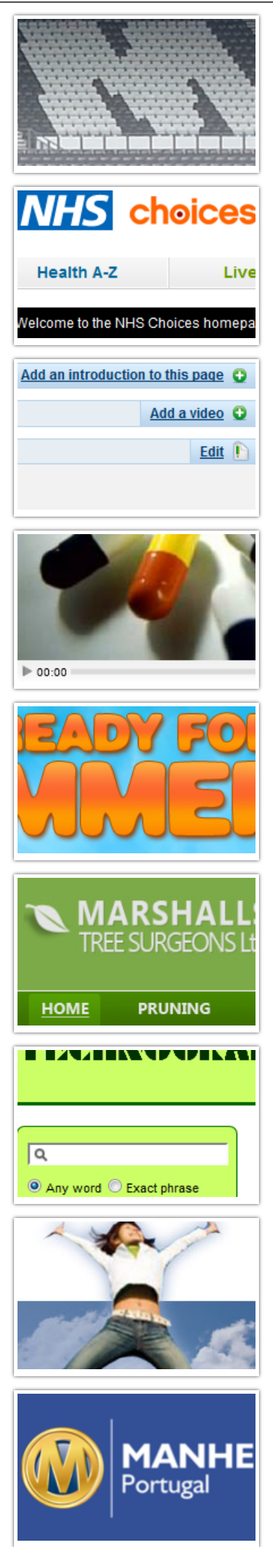
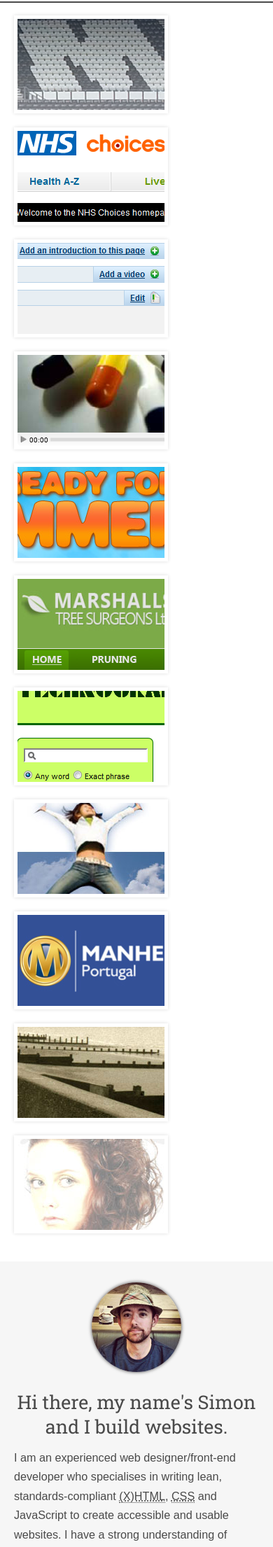
Before and after one commit to simonhudson/heyhudson.com, a PHP site: page / in a window 390 px wide. Shown: the part 122-2332 px from the top of the page at 70% size. Run offline with PHP 8.4, Linux system fonts and the light colour scheme.

Commit message:
Teaser fade UI

```diff
--- a/css/partials/_layout.scss
+++ b/css/partials/_layout.scss
@@ -88,8 +88,7 @@ footer {
 	clear:both;
 }
 .band {
-	@include boxShadow(0, 0, 5px, $bodyTextColor);
-	background:#eee;
+	background:#f6f6f6;
 	float:left;
 	padding:40px 0;
 	width:100%;
@@ -108,33 +107,49 @@ footer {
 
 /* Item teaser UI */
 .item-teaser {
+	@include boxShadow(0, 0, 5px, #ddd);
+	border:5px solid #fff;
+	height:$itemTeaserHeight;
 	margin-bottom:20px;
 	position:relative;
+	width:$itemTeaserWidth;
+	h2,
+	a,
+	.item-teaser-title {
+		height:($itemTeaserHeight - ($itemTeaserBorderWidth * 2));
+		width:($itemTeaserWidth - ($itemTeaserBorderWidth * 2));
+	}
+	h2 {
+		padding-bottom:0;
+	}
+	.item-teaser-title {
+		@include animate(opacity, .3s);
+		background:#535353;
+		background:-moz-radial-gradient(center, ellipse cover,  #535353 0%, #000000 100%);
+		background:-webkit-gradient(radial, center center, 0px, center center, 100%, color-stop(0%,#535353), color-stop(100%,#000000));
+		background:-webkit-radial-gradient(center, ellipse cover,  #535353 0%,#000000 100%);
+		background:-o-radial-gradient(center, ellipse cover,  #535353 0%,#000000 100%);
+		background:-ms-radial-gradient(center, ellipse cover,  #535353 0%,#000000 100%);
+		background:radial-gradient(ellipse at center,  #535353 0%,#000000 100%);
+		font-size:.6em;
+		left:0;
+		opacity:0;
+		position:absolute;
+		top:0;
+	}
 	a {
-		@include animate(box-shadow, .3s);
-		@include boxShadow(0, 0, 5px, $bodyTextColor);
-		border:5px solid #fff;
-		height:$itemTeaserHeight;
-		width:$itemTeaserWidth;
+		color:#fff;
+		position:relative;
 		&:hover,
 		&:focus {
 			.item-teaser-title {
 				opacity:1;
 			}
-			img {
-				margin-top:$itemTeaserBorderWidth;
-			}
 		}
 	}
-	.front,
-	.back {
-		background:#fff;
-		height:$itemTeaserHeight;
-		padding-top:5px;
-		width:$itemTeaserWidth;
-	}
 }
-.item-teaser-title {
+
+/*
 	@include animate(opacity, .3s);
 	background:#535353;
 	background:-moz-radial-gradient(center, ellipse cover,  #535353 0%, #000000 100%);
@@ -152,4 +167,4 @@ footer {
 	top:$itemTeaserBorderWidth;
 	vertical-align:middle;
 	width:($itemTeaserWidth - ($itemTeaserBorderWidth * 2));
-}
+*/
--- a/css/partials/_media-queries.scss
+++ b/css/partials/_media-queries.scss
@@ -179,12 +179,4 @@ Media queries
 			display:block;
 		}
 	}
-
-	/* Item teaser */
-	.item-teaser,
-	.item-teaser a,
-	.item-teaser img {
-		height:auto;
-		width:100%;
-	}
 }
--- a/css/partials/_mixins.scss
+++ b/css/partials/_mixins.scss
@@ -38,3 +38,9 @@
   background-repeat:no-repeat;
   display:inline-block;
 }
+@mixin vertGradient($colorTop, $colorBottom) {
+  filter:progid:DXImageTransform.Microsoft.gradient(startColorstr='#{$colorTop}', endColorstr='#{$colorBottom}');
+  background:-webkit-gradient(linear, left top, left bottom, from(#{$colorTop}), to(#{$colorBottom}));
+  background:-moz-linear-gradient(top, #{$colorTop}, #{$colorBottom});
+  background:#{$colorTop};
+}
--- a/css/partials/_navigation.scss
+++ b/css/partials/_navigation.scss
@@ -9,18 +9,6 @@ a {
 	&:hover,
 	&:focus {
 		border-bottom:1px solid $accentPrimary100;
-	}
-}
-.item-teaser.js-on h2 a {
-	color:#fff;
-	display:table-cell;
-	font-weight:normal;
-	padding:15px;
-	text-align:center;
-	text-decoration:none;
-	vertical-align:middle;
-	&:focus {
-		text-decoration:underline;
 	}
 }
 .item-meta a {
--- a/css/partials/_reset.scss
+++ b/css/partials/_reset.scss
@@ -35,6 +35,9 @@ Reset
   padding: 0; }
 
 html {
+  -moz-box-sizing:border-box;
+  -webkit-box-sizing:border-box;
+  box-sizing:border-box;
   font-size: 62.5%; }
 
 body {
--- a/css/styles.css
+++ b/css/styles.css
@@ -35,6 +35,9 @@ Reset
   padding: 0; }
 
 html {
+  -moz-box-sizing: border-box;
+  -webkit-box-sizing: border-box;
+  box-sizing: border-box;
   font-size: 62.5%; }
 
 body {
@@ -208,8 +211,7 @@ footer {
   clear: both; }
 
 .band {
-  box-shadow: 0 0 5px #4a4a4a;
-  background: #eee;
+  background: #f6f6f6;
   float: left;
   padding: 40px 0;
   width: 100%; }
@@ -225,29 +227,20 @@ footer {
 
 /* Item teaser UI */
 .item-teaser {
-  margin-bottom: 20px;
-  position: relative; }
-  .item-teaser a {
-    -moz-transition: box-shadow 0.3s linear;
-    -o-transition: box-shadow 0.3s linear;
-    -webkit-transition: box-shadow 0.3s linear;
-    transition: box-shadow 0.3s linear;
-    box-shadow: 0 0 5px #4a4a4a;
+  box-shadow: 0 0 5px #dddddd;
   border: 5px solid #fff;
   height: 140px;
+  margin-bottom: 20px;
+  position: relative;
   width: 220px; }
-    .item-teaser a:hover .item-teaser-title, .item-teaser a:focus .item-teaser-title {
-      opacity: 1; }
-    .item-teaser a:hover img, .item-teaser a:focus img {
-      margin-top: 5px; }
-  .item-teaser .front,
-  .item-teaser .back {
-    background: #fff;
-    height: 140px;
-    padding-top: 5px;
-    width: 220px; }
-
-.item-teaser-title {
+  .item-teaser h2,
+  .item-teaser a,
+  .item-teaser .item-teaser-title {
+    height: 130px;
+    width: 210px; }
+  .item-teaser h2 {
+    padding-bottom: 0; }
+  .item-teaser .item-teaser-title {
     -moz-transition: opacity 0.3s linear;
     -o-transition: opacity 0.3s linear;
     -webkit-transition: opacity 0.3s linear;
@@ -259,16 +252,36 @@ footer {
     background: -o-radial-gradient(center, ellipse cover, #535353 0%, black 100%);
     background: -ms-radial-gradient(center, ellipse cover, #535353 0%, black 100%);
     background: radial-gradient(ellipse at center, #535353 0%, black 100%);
-  font-size: 1em;
-  height: 130px;
-  left: 5px;
+    font-size: .6em;
+    left: 0;
     opacity: 0;
-  padding: 10px;
     position: absolute;
-  top: 5px;
-  vertical-align: middle;
-  width: 210px; }
+    top: 0; }
+  .item-teaser a {
+    color: #fff;
+    position: relative; }
+    .item-teaser a:hover .item-teaser-title, .item-teaser a:focus .item-teaser-title {
+      opacity: 1; }
 
+/*
+	@include animate(opacity, .3s);
+	background:#535353;
+	background:-moz-radial-gradient(center, ellipse cover,  #535353 0%, #000000 100%);
+	background:-webkit-gradient(radial, center center, 0px, center center, 100%, color-stop(0%,#535353), color-stop(100%,#000000));
+	background:-webkit-radial-gradient(center, ellipse cover,  #535353 0%,#000000 100%);
+	background:-o-radial-gradient(center, ellipse cover,  #535353 0%,#000000 100%);
+	background:-ms-radial-gradient(center, ellipse cover,  #535353 0%,#000000 100%);
+	background:radial-gradient(ellipse at center,  #535353 0%,#000000 100%);
+	font-size:1em;
+	height:($itemTeaserHeight - ($itemTeaserBorderWidth * 2));
+	left:$itemTeaserBorderWidth;
+	opacity:0;
+	padding:10px;
+	position:absolute;
+	top:$itemTeaserBorderWidth;
+	vertical-align:middle;
+	width:($itemTeaserWidth - ($itemTeaserBorderWidth * 2));
+*/
 /*
 Typography
 ---------------*/
@@ -383,17 +396,6 @@ a {
   text-decoration: none; }
   a:hover, a:focus {
     border-bottom: 1px solid #ff9000; }
-
-.item-teaser.js-on h2 a {
-  color: #fff;
-  display: table-cell;
-  font-weight: normal;
-  padding: 15px;
-  text-align: center;
-  text-decoration: none;
-  vertical-align: middle; }
-  .item-teaser.js-on h2 a:focus {
-    text-decoration: underline; }
 
 .item-meta a {
   font-weight: bold; }
@@ -668,11 +670,4 @@ Media queries
     width: 100%; }
 
   .about li {
-    display: block; }
-
-  /* Item teaser */
-  .item-teaser,
-  .item-teaser a,
-  .item-teaser img {
-    height: auto;
-    width: 100%; } }
+    display: block; } }
--- a/index.php
+++ b/index.php
@@ -2,13 +2,13 @@
 <?php foreach ($portfolioItems as $portfolioItem) { ?>
 <div class="col span-3 item-teaser-wrap">
 	<div class="item-teaser">
-		<a data-title="<?php echo $portfolioItem['title']; ?>" href="<?php echo $sitePath['root'].'portfolio/'.$portfolioItem['niceurl']; ?>">
-			<img src="<?php echo $sitePath['imgs']; ?>grab-small-<?php echo $portfolioItem['niceurl']; ?>.png" alt="<?php echo $portfolioItem['title']; ?> screen grab" />
-			<span class="item-teaser-title"><?php echo $portfolioItem['title']; ?></span>
-		</a>
-		<!-- <img src="<?php echo $sitePath['imgs']; ?>grab-small-<?php echo $portfolioItem['niceurl']; ?>.png" alt="<?php echo $portfolioItem['title']; ?> screen grab" />
-	    <h2 id="<?php echo $portfolioItem['niceurl']; ?>"><a href="<?php echo $siteRoot.'portfolio/'.$portfolioItem['niceurl']; ?>"><?php echo $portfolioItem['title']; ?></a></h2> -->
-    </div><!--/item-teaser-->
+		<h2>
+			<a href="<?php echo $siteRoot.'portfolio/'.$portfolioItem['niceurl']; ?>">
+				<img src="<?php echo $sitePath['imgs']; ?>grab-small-<?php echo $portfolioItem['niceurl']; ?>.png" alt="<?php echo $portfolioItem['title']; ?> screen grab" />
+				<span class="item-teaser-title"><?php echo $portfolioItem['title']; ?></span>
+			</a>
+		</h2>
+	</div><!--/item-teaser-->
 </div>
 <?php } ?>
 <?php include('includes/tmp_postcontent.inc.php'); ?>
```
Also changed, not shown: css/styles.min.css. Lines whose indentation alone changed are shown as unchanged.
